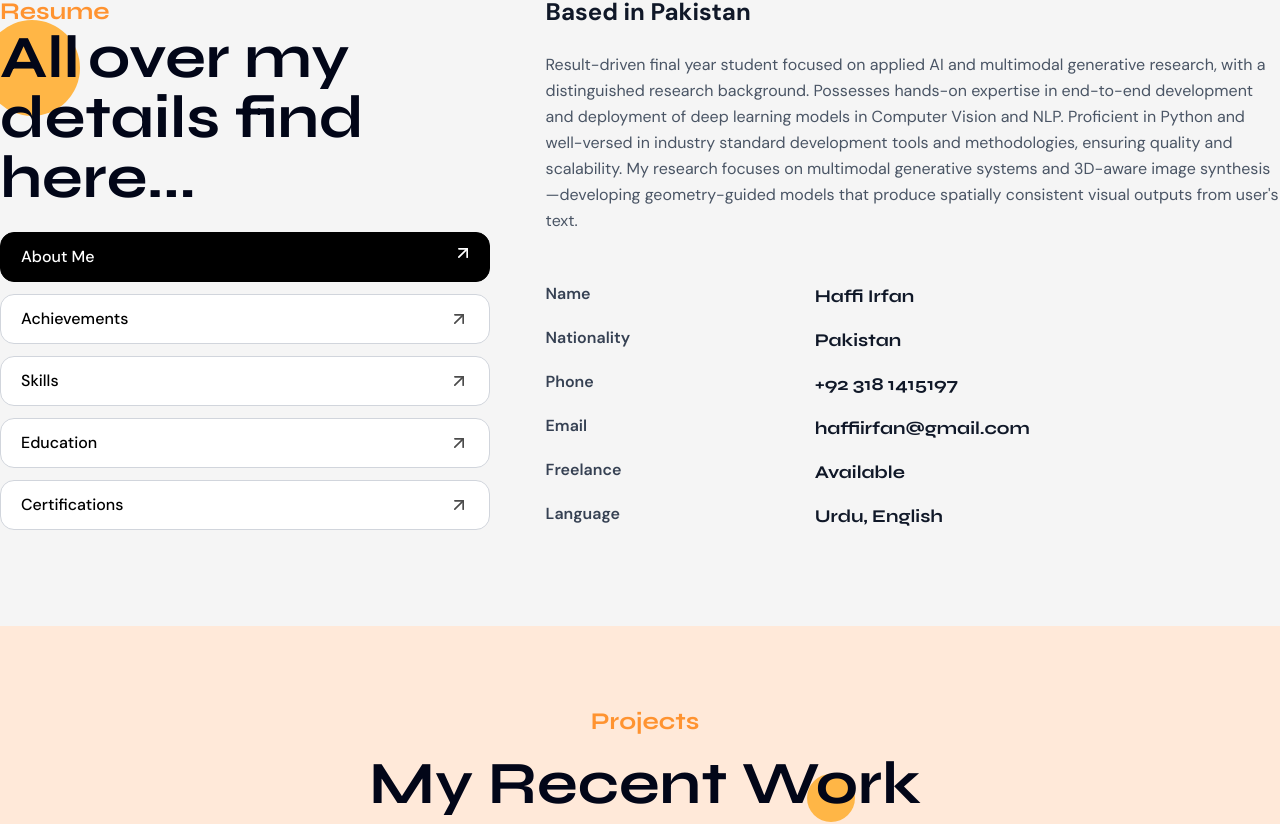
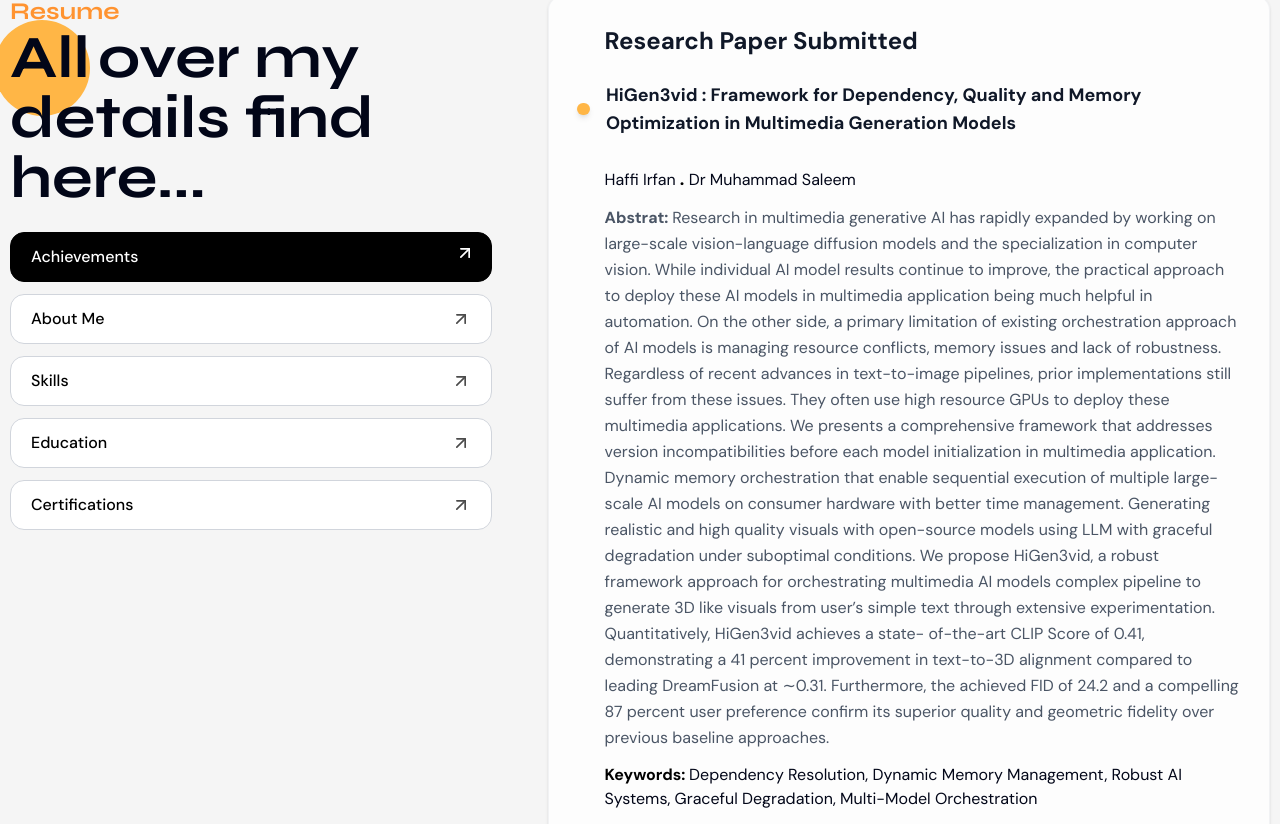
Before and after one commit to MohidShahid/TypeScript-Potfolio, a React (Vite) app: page / in a window 1280 px wide. Shown: the part 926-1750 px from the top of the page. Built offline with nearby package versions, Linux system fonts and the light colour scheme.

Commit message:
changes made in Acheivements Tab

```diff
--- a/src/Pages/Home.tsx
+++ b/src/Pages/Home.tsx
@@ -11,7 +11,7 @@ const Home = () => {
     <NavbarDemo />
     <HeroSection />
     </div>
-    <div className='w-full max-w-7xl items-center justify-center mx-auto pt-20'>
+    <div className='w-full max-w-7xl items-center justify-center mx-auto pt-20 px-2.5'>
     <ResumeSection />
     </div>
     <ProjectSection />
--- a/src/components/AnimatedTabs.tsx
+++ b/src/components/AnimatedTabs.tsx
@@ -7,7 +7,7 @@ interface AnimatedTabsProps {
   setTabVal: Dispatch<SetStateAction<number>>;
 }
 
-const tabs = ["About Me", "Achievements", "Skills", "Education", "Certifications"];
+const tabs = ["Achievements", "About Me", "Skills", "Education", "Certifications"];
 
 export default function AnimatedTabs({tabVal , setTabVal}: AnimatedTabsProps) {
 
--- a/src/components/FYPSection.tsx
+++ b/src/components/FYPSection.tsx
@@ -24,6 +24,7 @@ const FYPSection = () => {
               className="w-full h-auto object-cover"
               alt="FYP Preview"
             />
+            <video src=""></video>
           </div>
 
         </div>
--- a/src/components/ResumeSection.tsx
+++ b/src/components/ResumeSection.tsx
@@ -24,7 +24,7 @@ const ResumeSection = () => {
 
         <AnimatedTabs tabVal={tabVal} setTabVal={setTabVal} />
       </div>
-      {tabVal === 0 && (
+      {tabVal === 1 && (
         <div className="flex flex-col gap-6 md:w-[60%] w-full">
           {/* Heading */}
           <h1 className="text-2xl font-bold text-gray-900 dark:text-white">
@@ -97,27 +97,59 @@ const ResumeSection = () => {
         </div>
       )}
 
-      {tabVal === 1 && (
+      {tabVal === 0 && (
         <div className="flex flex-col gap-6 md:w-[60%] w-full">
           {/* Experience Card */}
           {/* Add more cards as needed */}
           <div className="w-full bg-white/80 dark:bg-[#0c0c0c] border border-gray-200/50 dark:border-gray-700/40 rounded-xl p-6 md:p-7 shadow-sm hover:shadow-md transition-all duration-300">
             {/* Title Row */}
-            <div className="flex items-center gap-3 mb-2">
-              <span className="w-3 h-3 bg-[#FFB646] rounded-full shadow-md"></span>
+            <h2 className="mb-6 flex items-center gap-3 text-2xl font-bold text-gray-900 dark:text-gray-100 pl-7">
+  Research Paper Submitted
+</h2>
+
+            <div className="flex items-center gap-4 mb-2">
+              <span className="w-5 h-3 bg-[#FFB646] rounded-full shadow-md"></span>
               <span className="font-bold text-gray-900 dark:text-gray-100 text-lg">
-                Research Publication (Submitted)
+                HiGen3vid : Framework for Dependency, Quality and Memory
+                Optimization in Multimedia Generation Models
               </span>
             </div>
 
             {/* Description */}
+            <div className="pl-7 flex flex-col gap-3">
+              <p className="pt-5">Haffi Irfan  <span className="text-lg text-black font-bold">.</span>  Dr Muhammad Saleem</p>
             <p className="text-gray-600 dark:text-gray-400 leading-relaxed text-sm md:text-base">
-              Developed a full multimodal text-to-image-to-video pipeline using
-              SDXL 1.0, featuring 3D-like color rendering and automated video
-              generation. The work includes methodology, architecture, optimized
-              scheduling, and experiments— offering a lightweight multimodal
-              generation technique suitable for constrained GPUs.
+              <span className="font-bold">Abstrat: </span>Research in multimedia generative AI has rapidly expanded by
+              working on large-scale vision-language diffusion models and the
+              specialization in computer vision. While individual AI model
+              results continue to improve, the practical approach to deploy
+              these AI models in multimedia application being much helpful in
+              automation. On the other side, a primary limitation of existing
+              orchestration approach of AI models is managing resource
+              conflicts, memory issues and lack of robustness. Regardless of
+              recent advances in text-to-image pipelines, prior implementations
+              still suffer from these issues. They often use high resource GPUs
+              to deploy these multimedia applications. We presents a
+              comprehensive framework that addresses version incompatibilities
+              before each model initialization in multimedia application.
+              Dynamic memory orchestration that enable sequential execution of
+              multiple large-scale AI models on consumer hardware with better
+              time management. Generating realistic and high quality visuals
+              with open-source models using LLM with graceful degradation under
+              suboptimal conditions. We propose HiGen3vid, a robust framework
+              approach for orchestrating multimedia AI models complex pipeline
+              to generate 3D like visuals from user’s simple text through
+              extensive experimentation. Quantitatively, HiGen3vid achieves a
+              state- of-the-art CLIP Score of 0.41, demonstrating a 41 percent
+              improvement in text-to-3D alignment compared to leading
+              DreamFusion at ∼0.31. Furthermore, the achieved FID of 24.2 and a
+              compelling 87 percent user preference confirm its superior quality
+              and geometric fidelity over previous baseline approaches.
             </p>
+            <p><span className="text-black font-bold word-spacing-[4px]">Keywords: </span>Dependency Resolution, Dynamic Memory Management, Robust AI
+Systems, Graceful Degradation, Multi-Model Orchestration</p>
+    <p className="pt-5 flex gap-4"><span className="text-[#FFB646] font-bold">Submitted to: </span>{"  "}Multimedia Tools and Application (Springer)</p>
+            </div>
           </div>
         </div>
       )}
```
